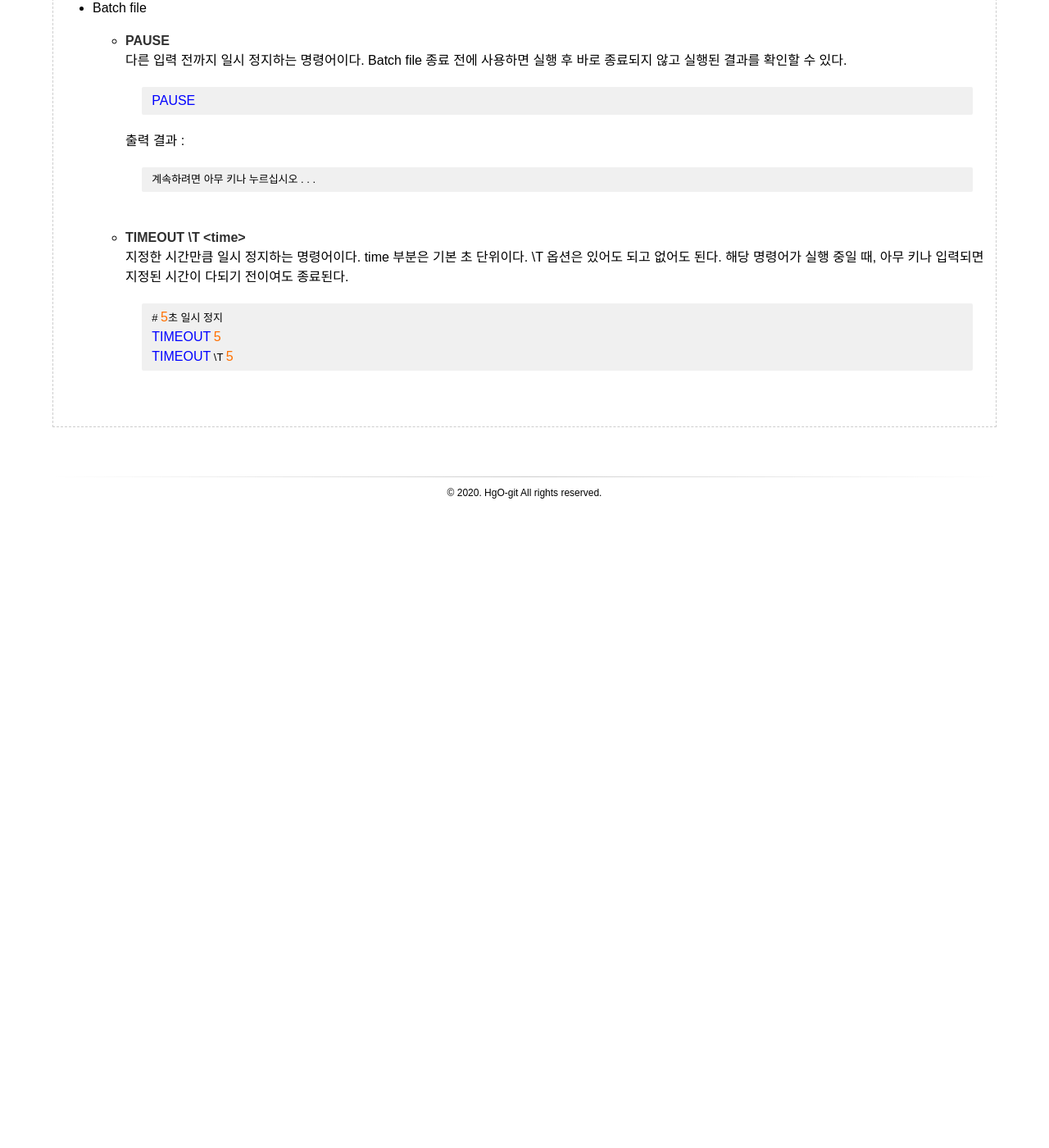
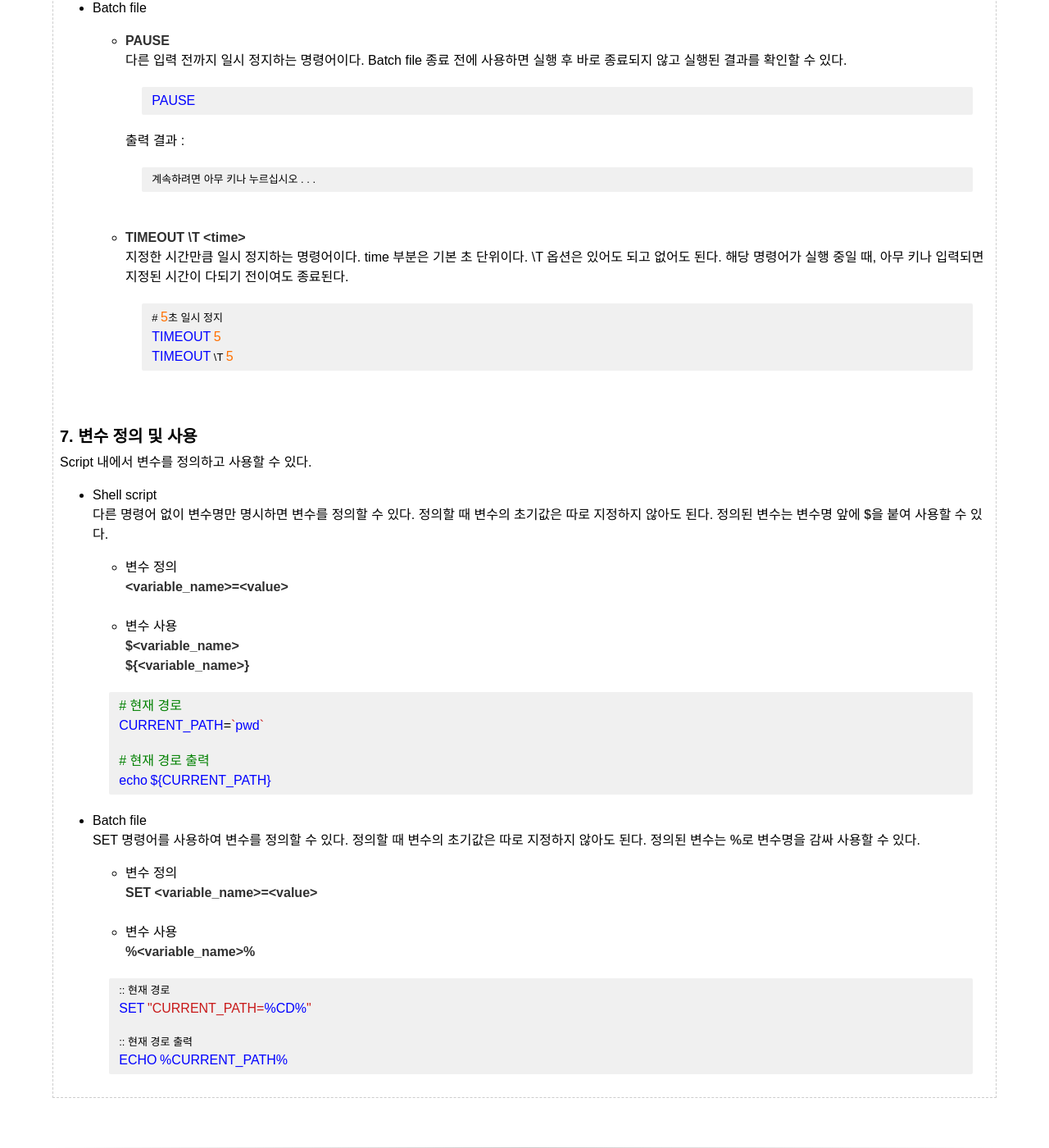
Before and after one commit to HgO-git/hgo-git.github.io, a Jekyll site: the page built from _posts/Shell/2020-06-11-23-53-shell-use-1.md, in a window 1280 px wide and 1400 px high, scrolled down 4030 px. Shown: the whole window at 82% size. Built offline with Jekyll 4.4.1, drawn with Linux system fonts in a browser that asks for light colours; before the commit the page ends 4660 px from its top, so only the background shows below that.

Commit message:
[fix/post] 2020-06-11-23-53-shell-use-1.md 내 변수 정의 및 사용 추가

```diff
--- a/_posts/Shell/2020-06-11-23-53-shell-use-1.md
+++ b/_posts/Shell/2020-06-11-23-53-shell-use-1.md
@@ -201,3 +201,41 @@ Script 실행 중 일시 정지할 때 사용하는 명령어
         TIMEOUT \T 5
         ~~~
 <br>
+
+###### 7. 변수 정의 및 사용
+Script 내에서 변수를 정의하고 사용할 수 있다.
+- Shell script
+    다른 명령어 없이 변수명만 명시하면 변수를 정의할 수 있다. 정의할 때 변수의 초기값은 따로 지정하지 않아도 된다. 정의된 변수는 변수명 앞에 **$**을 붙여 사용할 수 있다.
+
+    - 변수 정의
+    **\<variable_name\>=\<value\>**
+    <br>
+
+    - 변수 사용
+    **$\<variable_name\>**
+    **${\<variable_name\>}**
+
+    ~~~sh
+    # 현재 경로
+    CURRENT_PATH=`pwd`
+
+    # 현재 경로 출력
+    echo ${CURRENT_PATH}
+    ~~~
+
+- Batch file
+    SET 명령어를 사용하여 변수를 정의할 수 있다. 정의할 때 변수의 초기값은 따로 지정하지 않아도 된다. 정의된 변수는 **%**로 변수명을 감싸 사용할 수 있다.
+    - 변수 정의
+    **SET \<variable_name\>=\<value\>**
+<br>
+
+    - 변수 사용
+    **%\<variable_name\>%**
+
+    ~~~batch
+    :: 현재 경로
+    SET "CURRENT_PATH=%CD%"
+
+    :: 현재 경로 출력
+    ECHO %CURRENT_PATH%
+    ~~~
```
